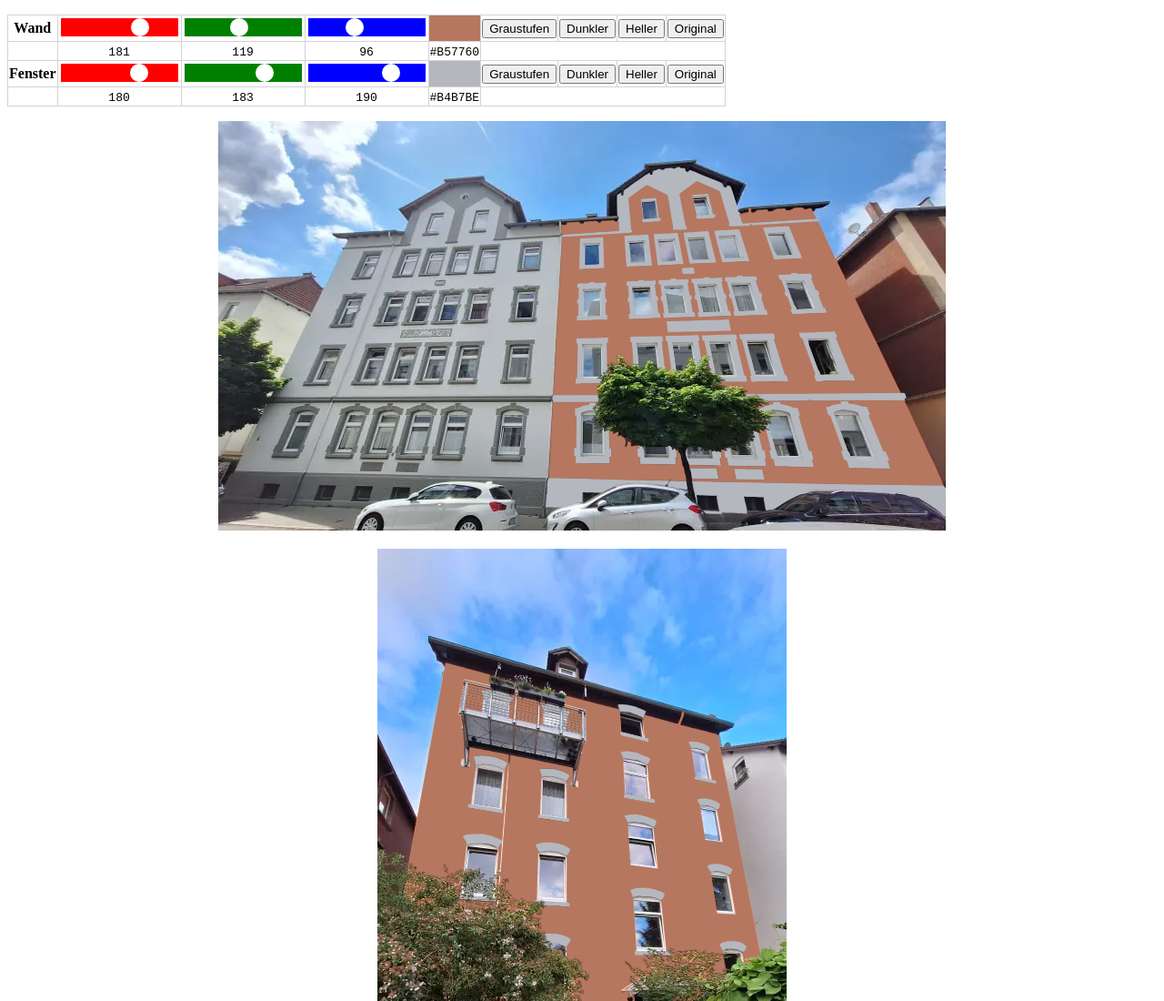
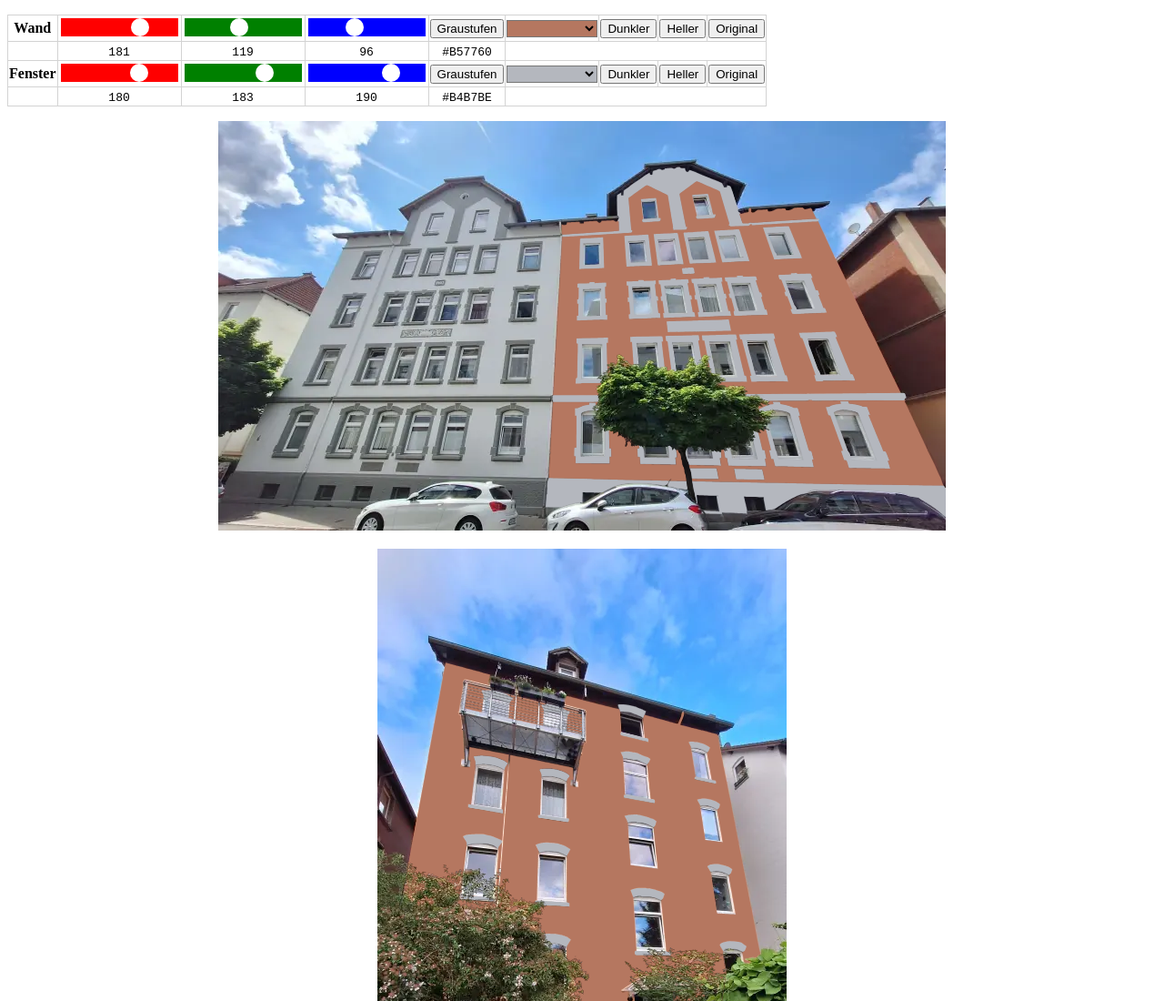
Before and after one commit to gergelyspublicpages/kms5haw, a plain HTML site: page index.html in a window 1280 px wide. Shown: the top 1100 px of the page at 91% size. Drawn offline with Linux system fonts and the light colour scheme.

Commit message:
selects added

```diff
--- a/index.html
+++ b/index.html
@@ -51,8 +51,6 @@ table, th, td {
   cursor: pointer;
 }
 
-
-
 </style>
 <body>
 	<p>
@@ -65,8 +63,8 @@ table, th, td {
 					type="range" id="slideWallGreen" min="0" max="255"></td>
 			<td><input class="blueSlider" oninput="changeWallColorBlue(this.value)" onchange="changeWallColorBlue(this.value)" type="range"
 					id="slideWallBlue" min="0" max="255"></td>
-			<td id="wallColor"></td>
 			<td><button onclick="setWallToGrey()">Graustufen</button></td>
+			<td><select id="selectWallColor" style="background-color: white; width: 100px"></select></td>
 			<td><button onclick="setWallDarker()">Dunkler</button></td>
 			<td><button onclick="setWallLighter()">Heller</button></td>
 			<td><button onclick="originalWallColor()">Original</button></td>
@@ -86,8 +84,8 @@ table, th, td {
 					type="range" id="slideWindowGreen" name="slideRed" min="0" max="255"></td>
 			<td><input class="blueSlider" oninput="changeWindowColorBlue(this.value)" onchange="changeWindowColorBlue(this.value)"
 					type="range" id="slideWindowBlue" name="slideRed" min="0" max="255"></td>
-			<td id="windowColor"></td>
 			<td><button onclick="setWindowToGrey()">Graustufen</button></td>
+			<td><select id="selectWindowColor" style="background-color: white; width: 100px"></select></td>
 			<td><button onclick="setWindowDarker()">Dunkler</button></td>
 			<td><button onclick="setWindowLighter()">Heller</button></td>
 			<td><button onclick="originalWindowColor()">Original</button></td>
@@ -142,7 +140,96 @@ table, th, td {
 		let wallColorRed = 0;
 		let wallColorGreen = 0;
 		let wallColorBlue = 0;
+		const predefinedWallColors = [
+			"a3a3a2",
+			"b2b9b9",
+			"b7ad9a",
+			"b9b9bd",
+			"c8d3c8",
+			"a9abac",
+			"e1d1b1",
+			"e0e0e0",
+
+			"f4edda",
+			"f6e9c6",
+			"f7eec3",
+			"f8eab9",
+			"f4edda",
+			"f5eacc",
+			"f5e7ba",
+			"f6e4a6",
+			"e3dfd4",
+			"efe8ce",
+			"efe1be",
+			"f2dea3",
+			"fbdc81",
+			"d8d8d0",
+			"e7dfc8",
+			"e5d3a1",
+			"edd492",
+			"f8d26f",
+
+			"f0dfd5",
+			"f4e1da",
+			"fbdfdb",
+			"fed6ce",
+			"e9d1cd",
+			"eecdc6",
+			"fac4ba",
+
+			"e4e9e3",
+			"e5ede2",
+			"e4f2e1",
+			"dceadd",
+			"dceadd",
+			"d9ded8",
+			"dbe5da",
+			"cee9d8",
+			"cfe5d9",
+			"b3edd7",
+
+			"dee7ee",
+			"ddebee",
+			"d7e5e6",
+			"d4dee8",
+			"d5e6ed",
+			"cae5ec",
+			"ccd6df",
+			"c0d3da",
+			"afd5ea",
+
+			"edeee8",
+			"eaebe5",
+			"e2e3de",
+			"d6d8d5",
+			"cdcfcc",
+			"c5c7c4",
+			"babcb9",
+			"b3b3b3",
+			"a3a3a3",
+		];
+
+		fillWallSelect();
         originalWallColor();
+
+		function fillWallSelect(){
+			var elementSelectWallColor = document.getElementById("selectWallColor");
+			for (let i = 0; i < predefinedWallColors.length; i++){
+				var option = document.createElement("option");
+				option.style="background-color: #" + predefinedWallColors[i];
+				elementSelectWallColor.add(option);
+			}
+			elementSelectWallColor.selectedIndex = -1;
+
+			elementSelectWallColor.addEventListener("change", (event) => {
+				var i = elementSelectWallColor.selectedIndex;
+				wallColorRed = Number("0x"+predefinedWallColors[i].substring(0,2));
+				wallColorGreen = Number("0x"+predefinedWallColors[i].substring(2,4));
+				wallColorBlue = Number("0x"+predefinedWallColors[i].substring(4,6));
+				updateWallColor();
+				elementSelectWallColor.selectedIndex = -1;
+			});
+		}
 
         function originalWallColor(){
       		wallColorRed = 0xb5;
@@ -155,7 +242,7 @@ table, th, td {
 			wallColorNewValue = "rgb(" + wallColorRed + "," + wallColorGreen + "," + wallColorBlue + ")";
 			document.getElementById("streetwallcolor").style.fill = wallColorNewValue;
 			document.getElementById("gardenwallcolor").style.fill = wallColorNewValue;
-            document.getElementById("wallColor").style.background = wallColorNewValue;
+            document.getElementById("selectWallColor").style.background = wallColorNewValue;
 
 			document.getElementById("slideWallRed").value = wallColorRed;
 			document.getElementById("slideWallGreen").value = wallColorGreen;
@@ -206,7 +293,30 @@ table, th, td {
 		let windowColorBlue = 0;
 		let greyWindow = 0;
 
+		const predefinedWindowColors = predefinedWallColors;
+
+		fillWindowSelect();
         originalWindowColor();
+
+		function fillWindowSelect(){
+			var elementSelectWindowColor = document.getElementById("selectWindowColor");
+			for (let i = 0; i < predefinedWindowColors.length; i++){
+				var option = document.createElement("option");
+				option.style="background-color: #" + predefinedWindowColors[i];
+				elementSelectWindowColor.add(option);
+			}
+			elementSelectWindowColor.selectedIndex = -1;
+
+			elementSelectWindowColor.addEventListener("change", (event) => {
+				var i = elementSelectWindowColor.selectedIndex;
+				windowColorRed = Number("0x"+predefinedWindowColors[i].substring(0,2));
+				windowColorGreen = Number("0x"+predefinedWindowColors[i].substring(2,4));
+				windowColorBlue = Number("0x"+predefinedWindowColors[i].substring(4,6));
+				updateWindowColor();
+				elementSelectWindowColor.selectedIndex = -1;
+			});
+		}
+
 
         function originalWindowColor(){
       		windowColorRed = 0xb4;
@@ -227,7 +337,7 @@ table, th, td {
 			let windowColorNewValue = "rgb(" + windowColorRed + "," + windowColorGreen + "," + windowColorBlue + ")";
 			document.getElementById("streetwindowcolor").style.fill = windowColorNewValue;
 			document.getElementById("gardenwindowcolor").style.fill = windowColorNewValue;
-            document.getElementById("windowColor").style.background = windowColorNewValue;
+            document.getElementById("selectWindowColor").style.background = windowColorNewValue;
 
 			document.getElementById("slideWindowRed").value = windowColorRed;
 			document.getElementById("slideWindowGreen").value = windowColorGreen;
```
